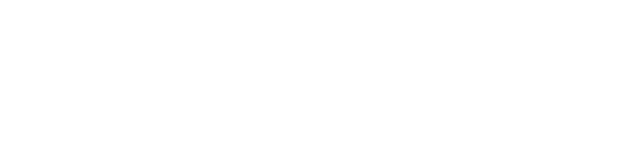
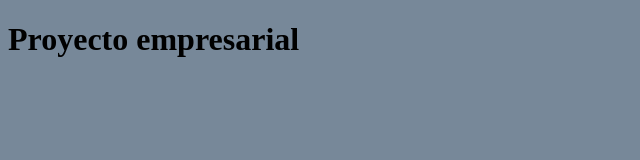
Before and after one commit to Daytro-cripto/Cursogit, a plain HTML site: page index.html in a window 1280 px wide. Shown: the whole page, without its empty margins (0-640 px from the left). Drawn offline with Linux system fonts and the light colour scheme.

```diff
--- /dev/null
+++ b/CSS/style.css
@@ -0,0 +1,3 @@
+body {
+    background-color: lightslategray;
+}
--- a/index.html
+++ b/index.html
@@ -2,10 +2,13 @@
 <html lang="en">
 <head>
     <meta charset="UTF-8">
+    <link rel="stylesheet" href="CSS/style.css" type="text/css">
 
     <title>Document</title>
 </head>
 <body>
 
+    <h1>Proyecto empresarial</h1>
+
 </body>
 </html>
```
Also changed, not shown: js/js.js (added).
